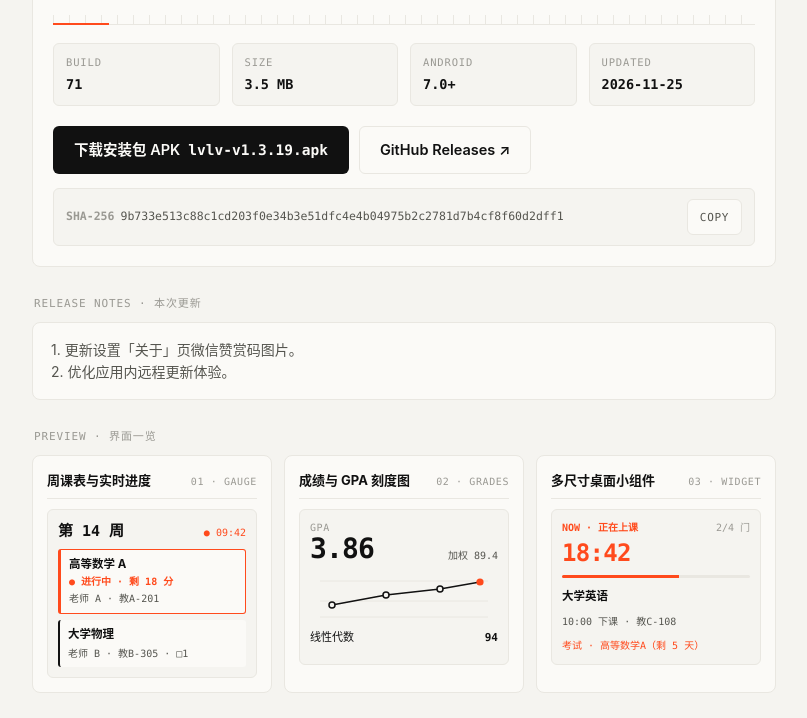
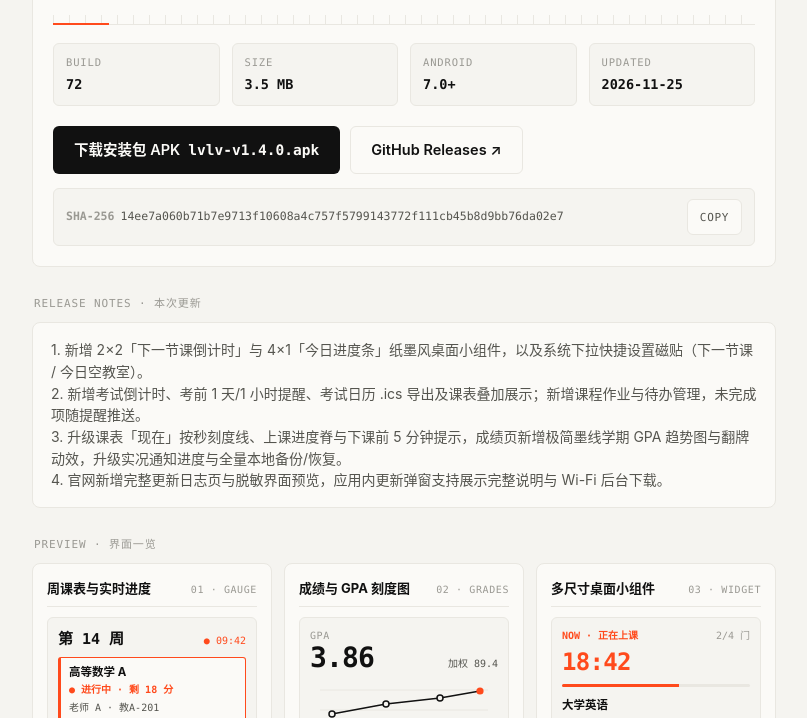
Before and after one commit to cao-gift/sdjtu-timetable, a plain HTML site: page site/index.html in a window 1280 px wide. Shown: the part 270-988 px from the top of the page, without its empty margins (236-1043 px from the left). Drawn offline with Linux system fonts and the light colour scheme.

Commit message:
chore: release v1.4.0 (72)

```diff
--- a/site/index.html
+++ b/site/index.html
@@ -508,7 +508,7 @@
       <div class="hero-head">
         <div>
           <div class="eyebrow"><span class="live-dot" aria-hidden="true"></span><span>LATEST RELEASE · 国内直连分发</span></div>
-          <div class="ver-numeral" id="verTag">v1.3.19</div>
+          <div class="ver-numeral" id="verTag">v1.4.0</div>
           <p class="hero-desc">一次登录学校 WebVPN 教务系统，本地离线保存课表、成绩、空教室、培养方案与考试安排。应用内检查更新与下载均优先走本站节点。</p>
         </div>
       </div>
@@ -518,7 +518,7 @@
       <div class="meta-grid">
         <div class="meta-cell">
           <div class="meta-k">BUILD</div>
-          <div class="meta-v" id="verBuild">71</div>
+          <div class="meta-v" id="verBuild">72</div>
         </div>
         <div class="meta-cell">
           <div class="meta-k">SIZE</div>
@@ -535,9 +535,9 @@
       </div>
 
       <div class="cta-row">
-        <a class="btn-primary" id="downloadBtn" href="./downloads/lvlv-v1.3.19.apk" download>
+        <a class="btn-primary" id="downloadBtn" href="./downloads/lvlv-v1.4.0.apk" download>
           <span>下载安装包 APK</span>
-          <span class="mono" id="downloadName">lvlv-v1.3.19.apk</span>
+          <span class="mono" id="downloadName">lvlv-v1.4.0.apk</span>
         </a>
         <a class="btn-outline" id="githubBtn" href="https://github.com/cao-gift/sdjtu-timetable/releases" target="_blank" rel="noopener">
           <span>GitHub Releases ↗</span>
@@ -545,15 +545,17 @@
       </div>
 
       <div class="sha-bar">
-        <div class="sha-text"><strong>SHA-256</strong><span id="verSha">9b733e513c88c1cd203f0e34b3e51dfc4e4b04975b2c2781d7b4cf8f60d2dff1</span></div>
+        <div class="sha-text"><strong>SHA-256</strong><span id="verSha">14ee7a060b71b7e9713f10608a4c757f5799143772f111cb45b8d9bb76da02e7</span></div>
         <button class="ghost-btn" id="copyShaBtn" type="button">COPY</button>
       </div>
     </section>
 
     <div class="section-label">RELEASE NOTES · 本次更新</div>
     <section class="card">
-      <div class="notes-body" id="verNotes">1. 更新设置「关于」页微信赞赏码图片。
-2. 优化应用内远程更新体验。</div>
+      <div class="notes-body" id="verNotes">1. 新增 2×2「下一节课倒计时」与 4×1「今日进度条」纸墨风桌面小组件，以及系统下拉快捷设置磁贴（下一节课 / 今日空教室）。
+2. 新增考试倒计时、考前 1 天/1 小时提醒、考试日历 .ics 导出及课表叠加展示；新增课程作业与待办管理，未完成项随提醒推送。
+3. 升级课表「现在」按秒刻度线、上课进度脊与下课前 5 分钟提示，成绩页新增极简墨线学期 GPA 趋势图与翻牌动效，升级实况通知进度与全量本地备份/恢复。
+4. 官网新增完整更新日志页与脱敏界面预览，应用内更新弹窗支持展示完整说明与 Wi-Fi 后台下载。</div>
     </section>
 
     <div class="section-label">PREVIEW · 界面一览</div>
@@ -726,14 +728,14 @@
   <script>
     (function () {
       const FALLBACK = {
-        tag: "v1.3.19",
-        versionCode: 71,
-        fileName: "lvlv-v1.3.19.apk",
-        apkUrl: "/downloads/lvlv-v1.3.19.apk",
-        size: 3640776,
-        sha256: "9b733e513c88c1cd203f0e34b3e51dfc4e4b04975b2c2781d7b4cf8f60d2dff1",
-        publishedAt: "2026-11-25T06:33:40.660Z",
-        notes: "1. 更新设置「关于」页微信赞赏码图片。\n2. 优化应用内远程更新体验。"
+        tag: "v1.4.0",
+        versionCode: 72,
+        fileName: "lvlv-v1.4.0.apk",
+        apkUrl: "/downloads/lvlv-v1.4.0.apk",
+        size: 3678061,
+        sha256: "14ee7a060b71b7e9713f10608a4c757f5799143772f111cb45b8d9bb76da02e7",
+        publishedAt: "2026-11-25T11:11:12.968Z",
+        notes: "1. 新增 2×2「下一节课倒计时」与 4×1「今日进度条」纸墨风桌面小组件，以及系统下拉快捷设置磁贴（下一节课 / 今日空教室）。\n2. 新增考试倒计时、考前 1 天/1 小时提醒、考试日历 .ics 导出及课表叠加展示；新增课程作业与待办管理，未完成项随提醒推送。\n3. 升级课表「现在」按秒刻度线、上课进度脊与下课前 5 分钟提示，成绩页新增极简墨线学期 GPA 趋势图与翻牌动效，升级实况通知进度与全量本地备份/恢复。\n4. 官网新增完整更新日志页与脱敏界面预览，应用内更新弹窗支持展示完整说明与 Wi-Fi 后台下载。"
       };
 
       const el = (id) => document.getElementById(id);
--- a/site/latest.json
+++ b/site/latest.json
@@ -1,15 +1,15 @@
 {
   "schemaVersion": 1,
-  "tag": "v1.3.19",
-  "versionName": "1.3.19",
-  "versionCode": 71,
-  "name": "驴驴课表 v1.3.19",
-  "notes": "1. 更新设置「关于」页微信赞赏码图片。\n2. 优化应用内远程更新体验。",
-  "apkUrl": "/downloads/lvlv-v1.3.19.apk",
-  "githubApkUrl": "https://github.com/cao-gift/sdjtu-timetable/releases/download/v1.3.19/lvlv-v1.3.19.apk",
+  "tag": "v1.4.0",
+  "versionName": "1.4.0",
+  "versionCode": 72,
+  "name": "驴驴课表 v1.4.0",
+  "notes": "1. 新增 2×2「下一节课倒计时」与 4×1「今日进度条」纸墨风桌面小组件，以及系统下拉快捷设置磁贴（下一节课 / 今日空教室）。\n2. 新增考试倒计时、考前 1 天/1 小时提醒、考试日历 .ics 导出及课表叠加展示；新增课程作业与待办管理，未完成项随提醒推送。\n3. 升级课表「现在」按秒刻度线、上课进度脊与下课前 5 分钟提示，成绩页新增极简墨线学期 GPA 趋势图与翻牌动效，升级实况通知进度与全量本地备份/恢复。\n4. 官网新增完整更新日志页与脱敏界面预览，应用内更新弹窗支持展示完整说明与 Wi-Fi 后台下载。",
+  "apkUrl": "/downloads/lvlv-v1.4.0.apk",
+  "githubApkUrl": "https://github.com/cao-gift/sdjtu-timetable/releases/download/v1.4.0/lvlv-v1.4.0.apk",
   "pageUrl": "/",
-  "fileName": "lvlv-v1.3.19.apk",
-  "size": 3640776,
-  "sha256": "9b733e513c88c1cd203f0e34b3e51dfc4e4b04975b2c2781d7b4cf8f60d2dff1",
-  "publishedAt": "2026-11-25T06:33:40.660Z"
+  "fileName": "lvlv-v1.4.0.apk",
+  "size": 3678061,
+  "sha256": "14ee7a060b71b7e9713f10608a4c757f5799143772f111cb45b8d9bb76da02e7",
+  "publishedAt": "2026-11-25T11:11:12.968Z"
 }
```
Also changed, not shown: site/changelog.json, 3 other files.
